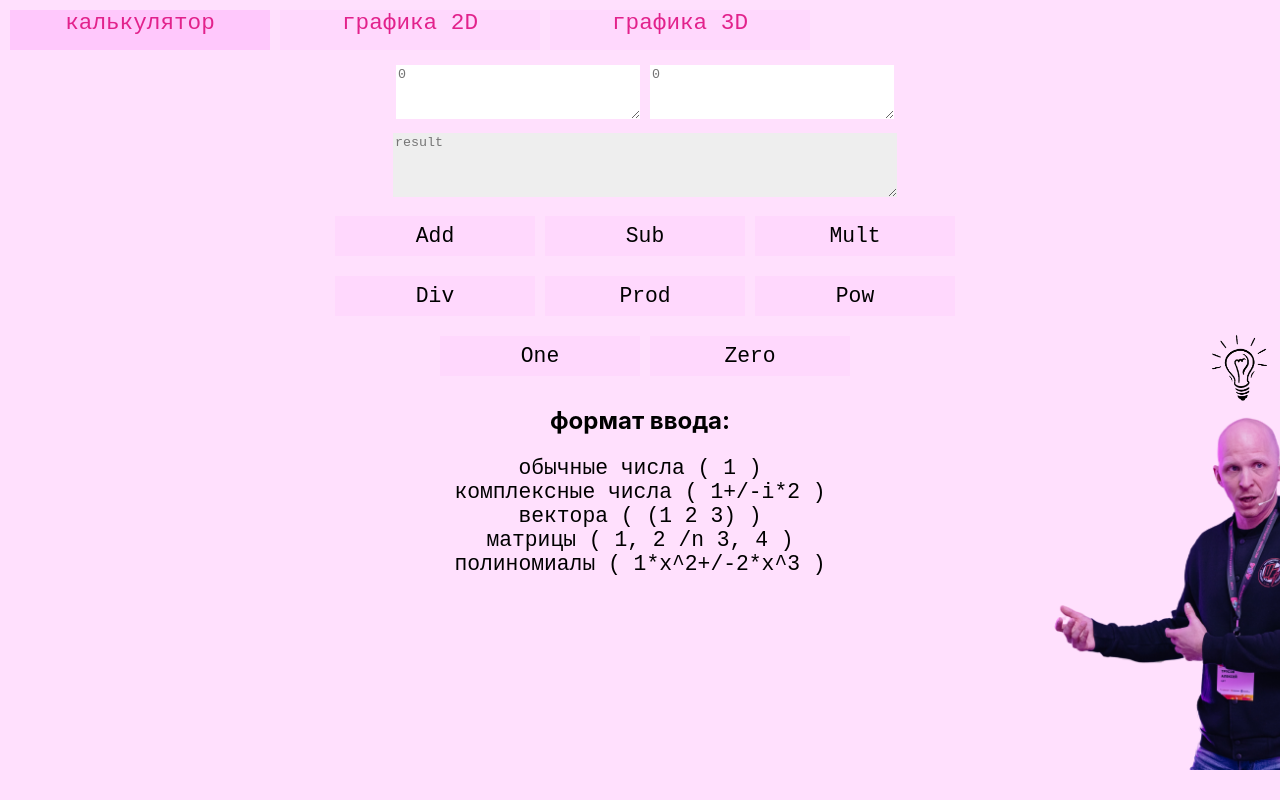
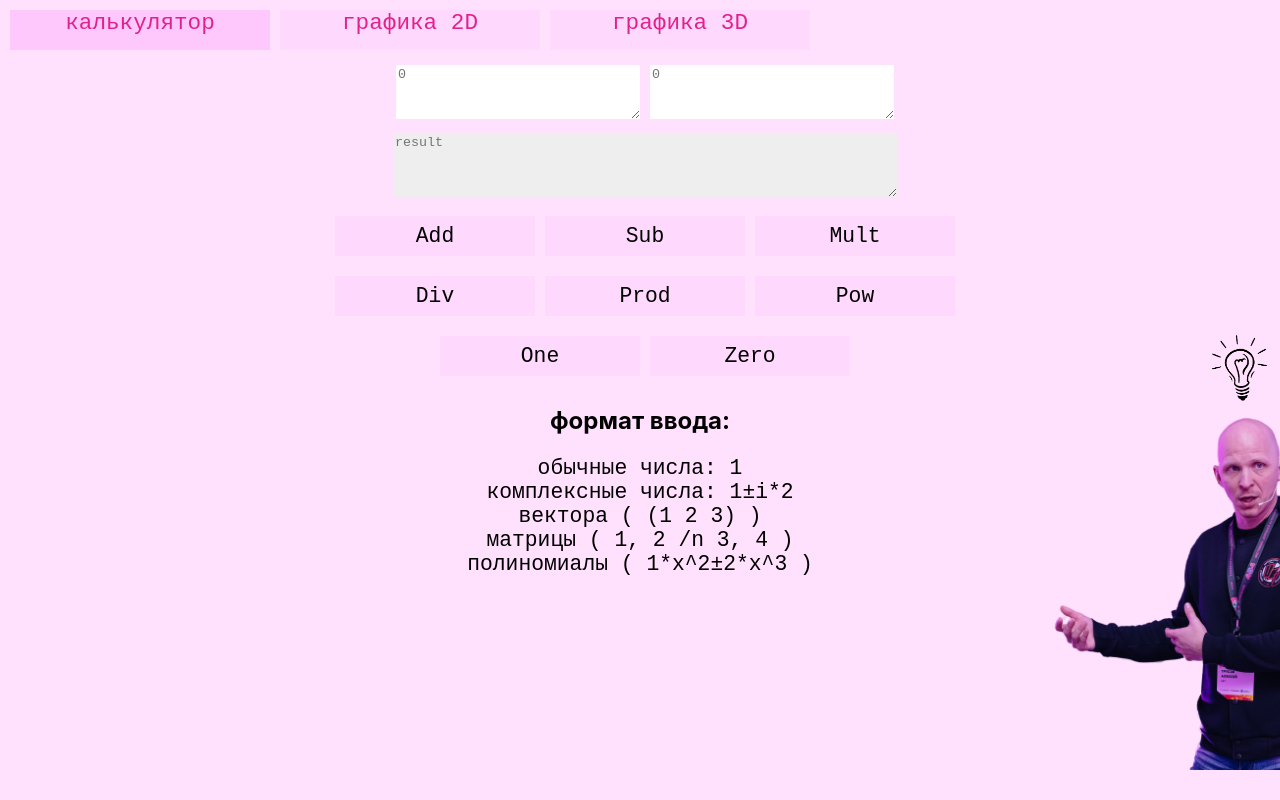
Before and after one commit to Soso4ekkk/voucher, a React (Create React App) app: page / in a window 1280 px wide. Both pictures are taken after a click on the element "калькулятор". Built offline with nearby package versions, Linux system fonts and the light colour scheme.

Commit message:
refactored rerurn rules

```diff
--- a/src/components/calculator/Calculator.js
+++ b/src/components/calculator/Calculator.js
@@ -67,11 +67,11 @@ function Calculator() {
             <div>
                 <h2 className="h2">формат&nbsp;ввода:</h2>
                 <p className="rules">
-                    обычные&nbsp;числа&nbsp;(&nbsp;1&nbsp;)<br></br>
-                    комплексные&nbsp;числа&nbsp;(&nbsp;1+/-i*2&nbsp;)<br></br>
+                    обычные&nbsp;числа:&nbsp;1<br />
+                    комплексные&nbsp;числа:&nbsp;1&#177;i*2<br></br>
                     вектора&nbsp;(&nbsp;(1&nbsp;2&nbsp;3)&nbsp;)<br></br>
                     матрицы&nbsp;(&nbsp;1,&nbsp;2&nbsp;/n&nbsp;3,&nbsp;4&nbsp;)<br></br>
-                    полиномиалы&nbsp;(&nbsp;1*x^2+/-2*x^3&nbsp;)
+                    полиномиалы&nbsp;(&nbsp;1*x^2&#177;2*x^3&nbsp;)
                 </p>
             </div>
         </div>
```
